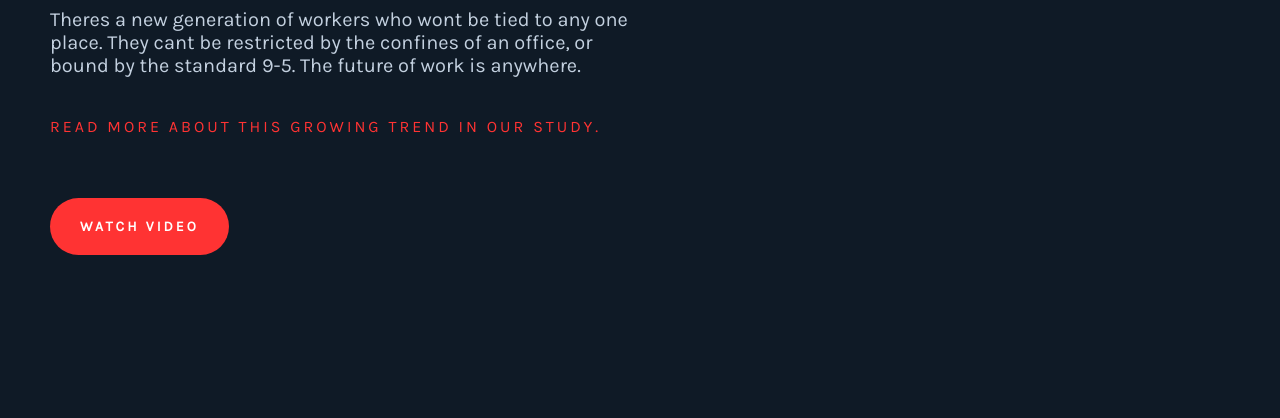
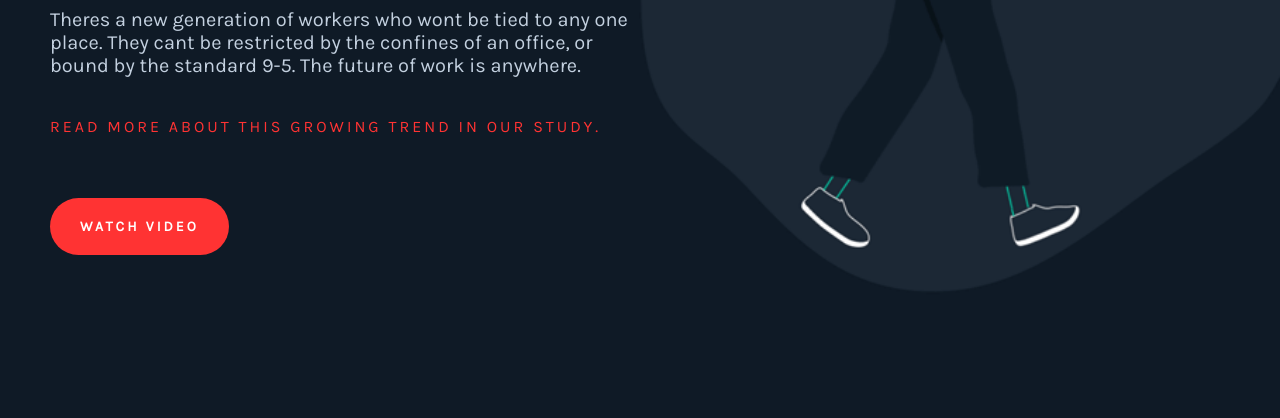
Before and after one commit to EHB-MCT/web1-exercise-04-anywhere-workers-InesBonkindoMbowuka, a plain HTML site: page index.html in a window 1280 px wide. Shown: the part 382-800 px from the top of the page. Drawn offline with nearby package versions, Linux system fonts and the light colour scheme.

Commit message:
gif ingevoegd

```diff
--- a/style.css
+++ b/style.css
@@ -9,6 +9,7 @@ body{
     background-repeat:no-repeat;
     background-position:right top;
     background-size:700px;
+    background-image: url(images/anywhere-workers.gif);
 }
 
 h1{
```
